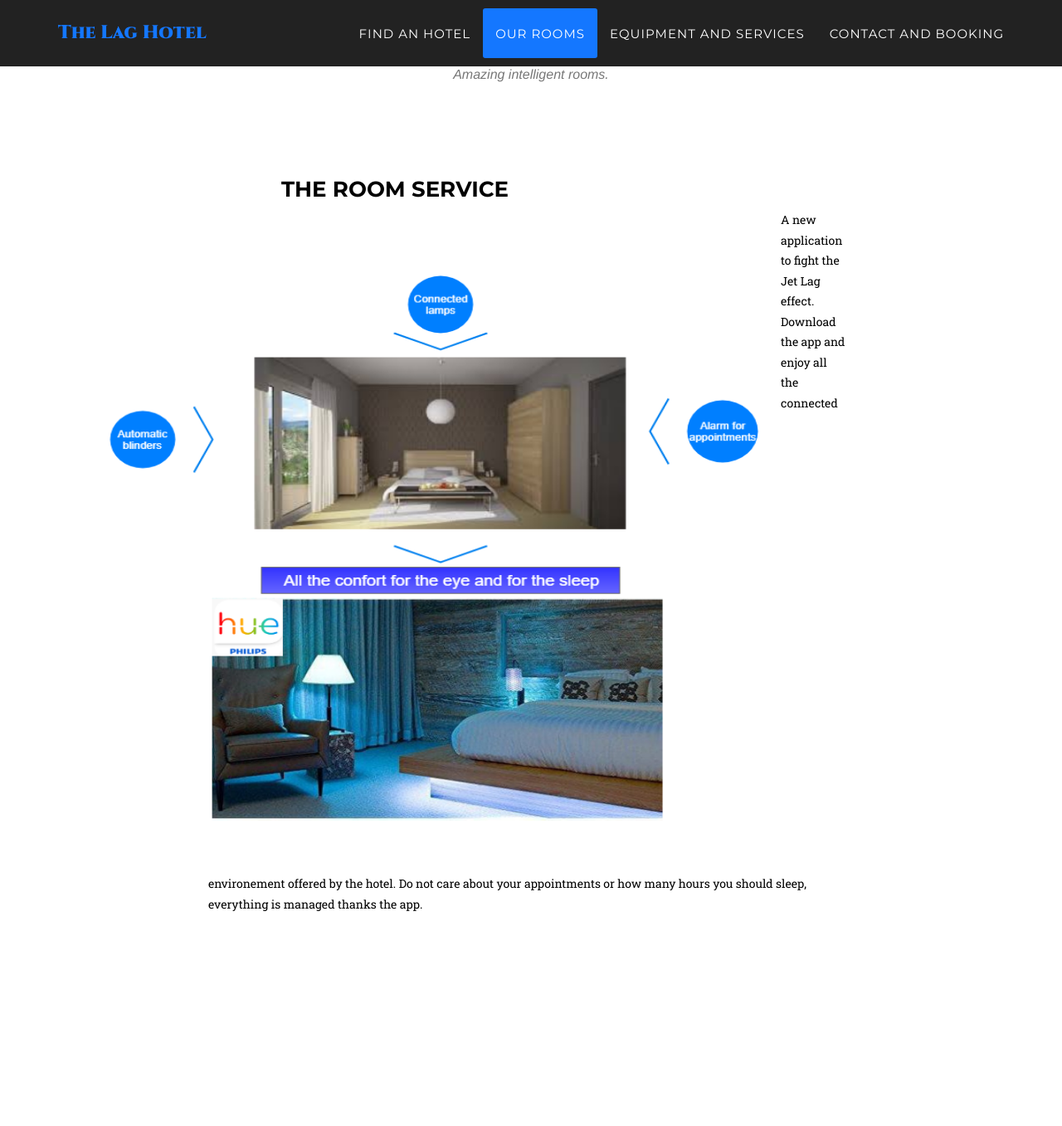
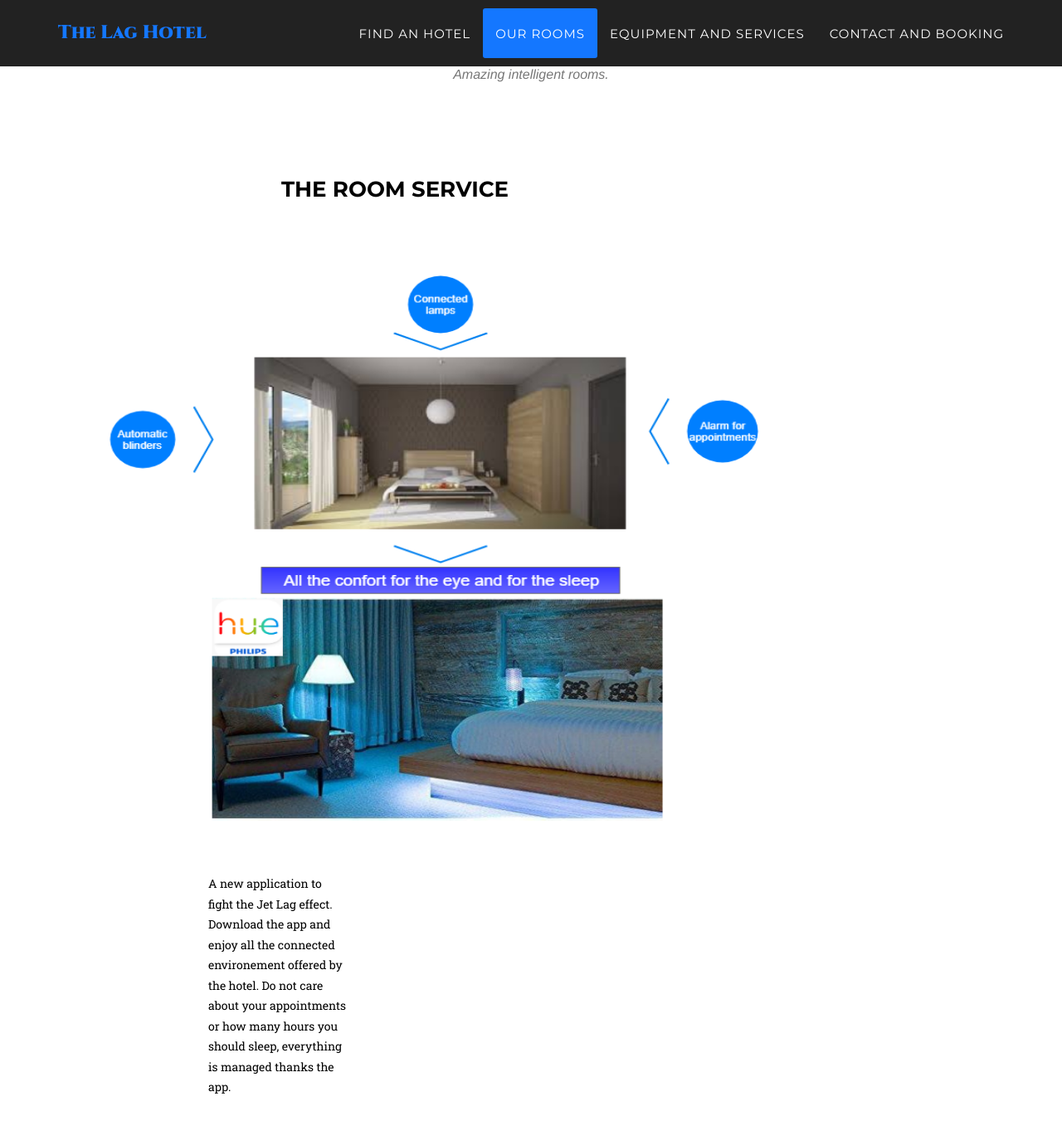
Before and after one commit to VincentGautier/Hotel-web-site, a Jekyll site: the page built from index.html, in a window 1280 px wide and 1400 px high, scrolled down 1801 px. Shown: the top 1357 px of the window at 83% size. Built offline with Jekyll 4.4.1, drawn with Linux system fonts in a browser that asks for light colours; some web fonts are replaced.

Commit message:
Update agency.css

```diff
--- a/_includes/css/agency.css
+++ b/_includes/css/agency.css
@@ -901,8 +901,14 @@ border: none;
 .bloc{
 background: #ffffff; /*si on veut une couleur de fond*/
 margin-bottom: 10px; /*espace entre les blocs*/
+width: 300px; /*largeur du bloc image + texte*/
+}
+.bloc_rooms{
+background: #ffffff; /*si on veut une couleur de fond*/
+margin-bottom: 10px; /*espace entre les blocs*/
 width: 900px; /*largeur du bloc image + texte*/
 }
+
 .bloc img{
 float: left;
 }
```
